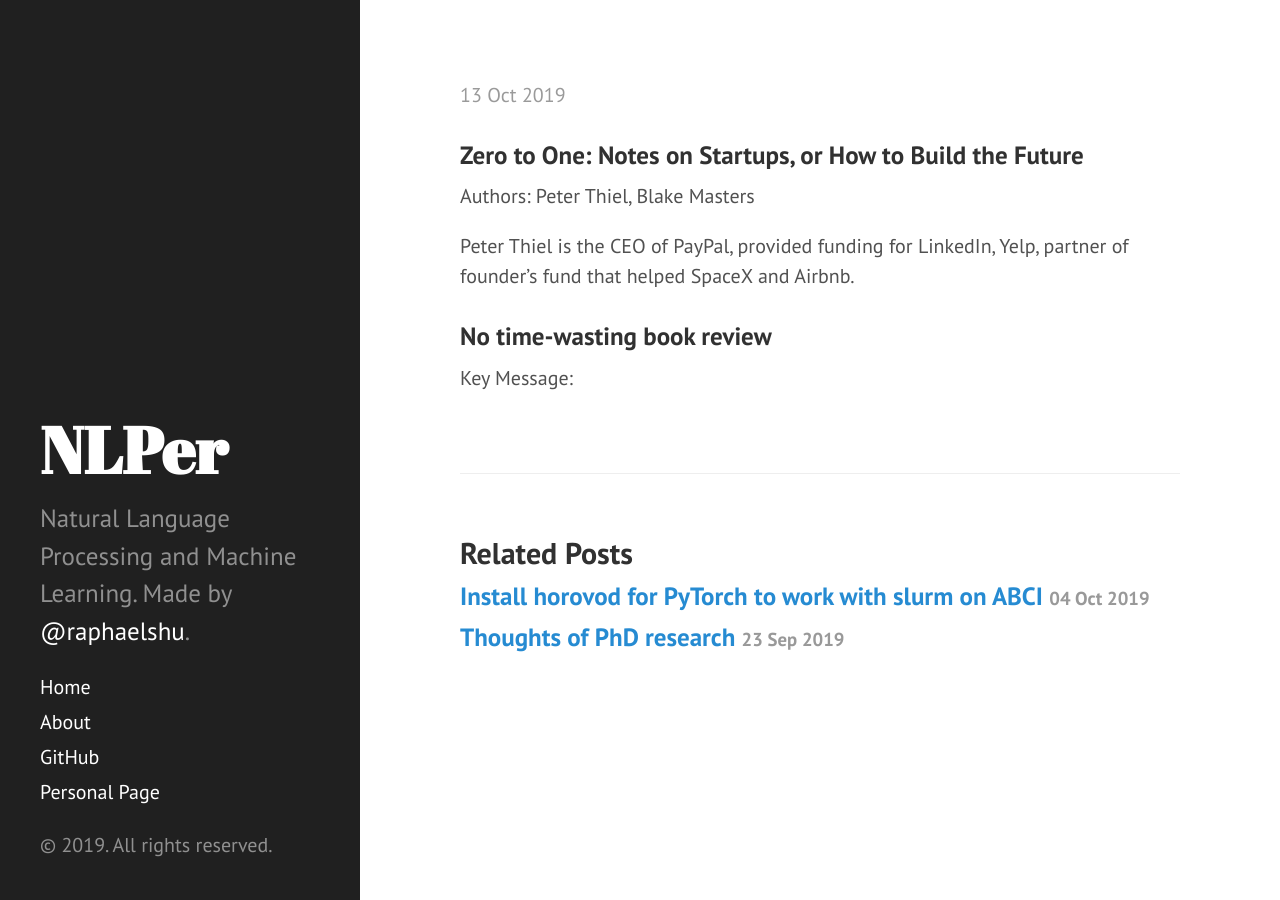
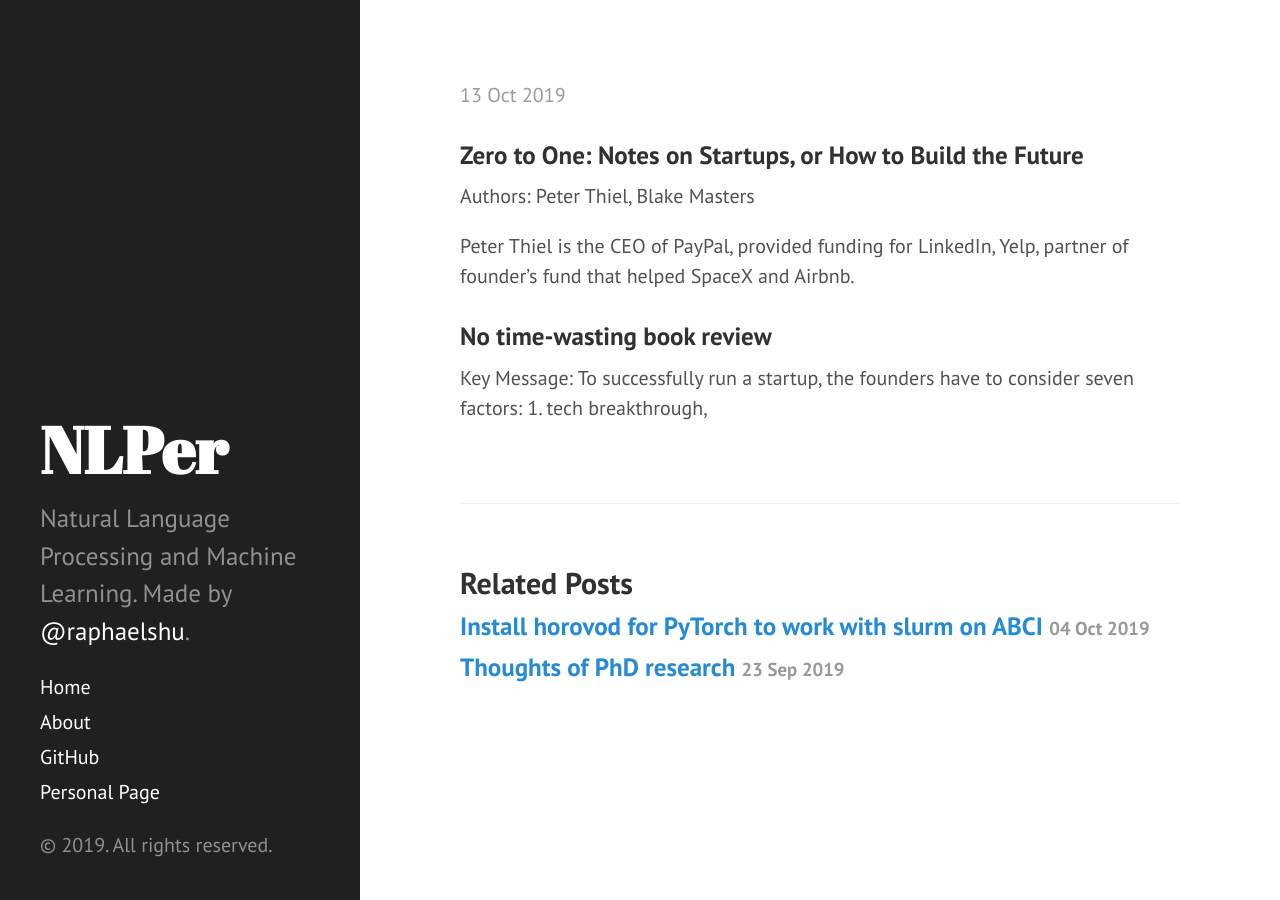
Before and after one commit to zomux/nlper, a Jekyll site: the page built from _posts/2019-10-13-book-review-zero-to-one.md, in a window 1280 px wide. Built offline with Jekyll 4.4.1, drawn with Linux system fonts in a browser that asks for light colours; our own code applies the rules of GitHub Pages for plain Markdown files; comment, search, counter and statistics services are not loaded.

Commit message:
_posts/2019-10-13-book-review-zero-to-one.md updated from https://stackedit.io/

```diff
--- a/_posts/2019-10-13-book-review-zero-to-one.md
+++ b/_posts/2019-10-13-book-review-zero-to-one.md
@@ -11,7 +11,7 @@
 
 ### No time-wasting book review
 
-Key Message:
+Key Message: To successfully run a startup, the founders have to consider seven factors: 1. tech breakthrough,
 <!--stackedit_data:
-eyJoaXN0b3J5IjpbLTY3MjU3NjczNl19
+eyJoaXN0b3J5IjpbLTE2MzE5MjEyNTBdfQ==
 -->
```
